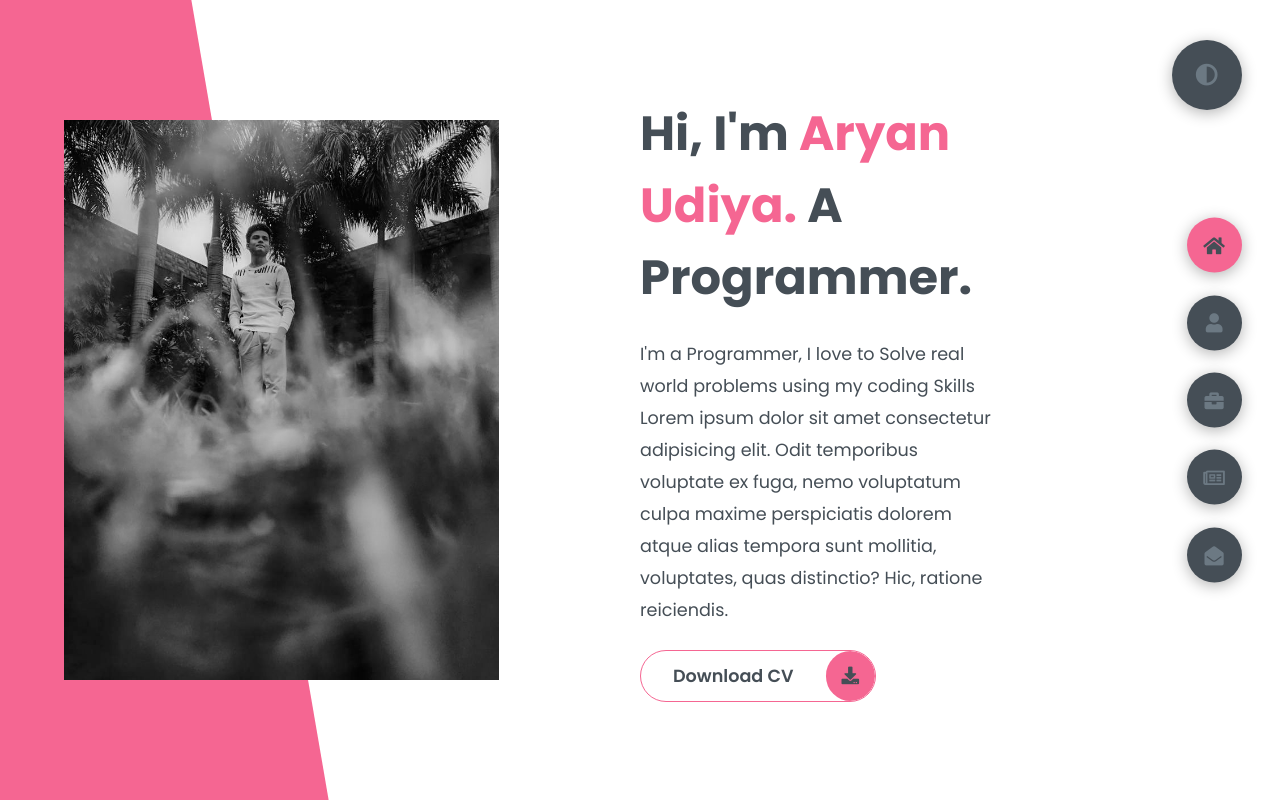
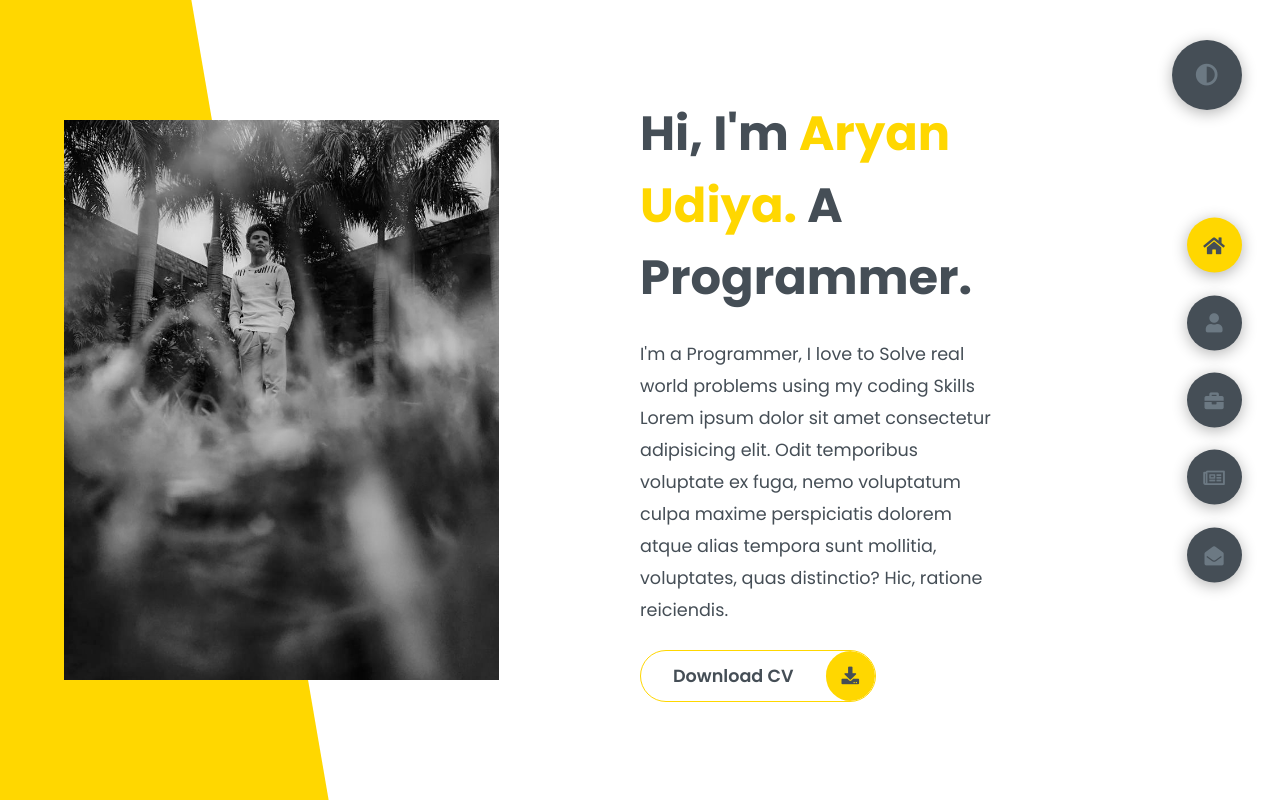
Before and after one commit to Aryan-Udiya/Aryan_Portfolio.github.io, a plain HTML site: page index.html in a window 1280 px wide. Both pictures are taken after a click on the element 1206 px from the left and 75 px from the top of the page. Drawn offline with Linux system fonts and the light colour scheme.

Commit message:
Update style.css

```diff
--- a/styles/styles.css
+++ b/styles/styles.css
@@ -23,7 +23,7 @@
 
   .light-mode {
     --color-primary: #FFFFFF;
-    --color-secondary: #F56692;
+    --color-secondary: #FFD700;
     --color-white: #454e56;
     --color-black: #000;
     --color-grey0: #f8f8f8;
```
